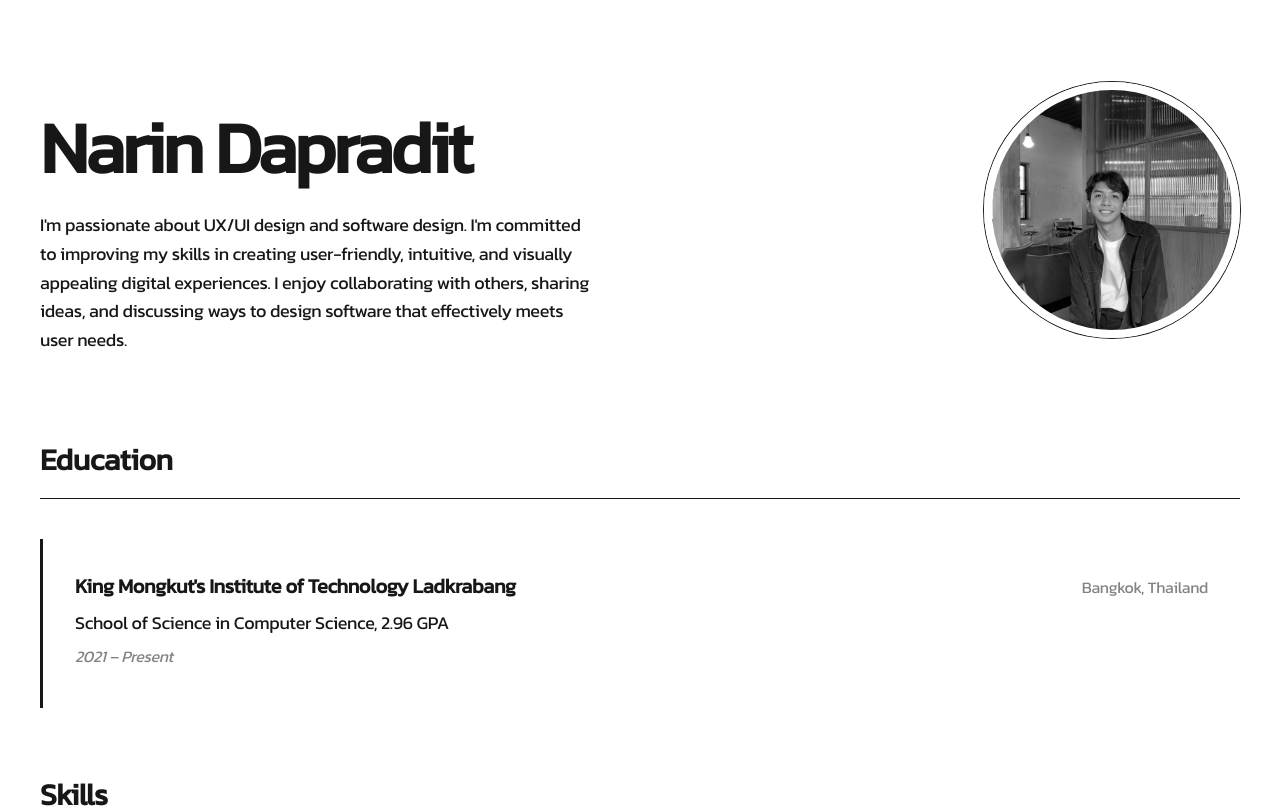
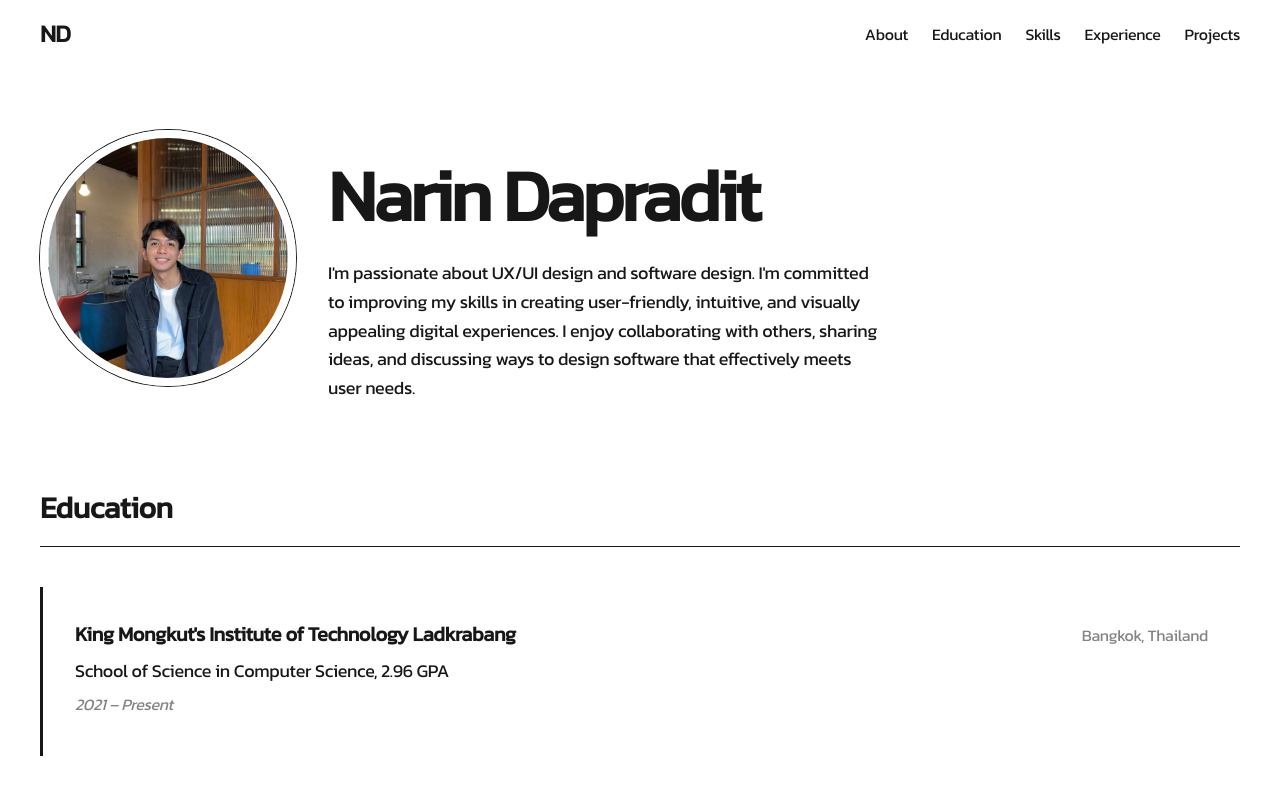
Before and after one commit to 2parn-is-parnparn/my-next-app, a Next.js app: page / in a window 1280 px wide. Shown: the top 808 px of the page. Built offline with nearby package versions, Linux system fonts and the light colour scheme.

Commit message:
add Navbar

```diff
--- /dev/null
+++ b/src/app/components/Navbar.tsx
@@ -0,0 +1,80 @@
+// components/Navbar.tsx
+'use client';
+import { useEffect } from 'react';
+import Link from 'next/link';
+
+export default function Navbar() {
+  useEffect(() => {
+    // Mobile menu toggle
+    const menuToggle = document.querySelector('.menu-toggle') as HTMLElement;
+    const navbarMenu = document.querySelector('.navbar-menu') as HTMLElement;
+
+    if (menuToggle && navbarMenu) {
+      menuToggle.addEventListener('click', function() {
+        navbarMenu.classList.toggle('active');
+      });
+    }
+
+    // Close mobile menu when clicking on a link
+    const navLinks = document.querySelectorAll('.navbar-menu a');
+    navLinks.forEach(link => {
+      link.addEventListener('click', function() {
+        if (navbarMenu) {
+          navbarMenu.classList.remove('active');
+        }
+      });
+    });
+
+    // Change navbar background on scroll
+    const navbar = document.querySelector('.navbar') as HTMLElement;
+
+    if (navbar) {
+      const handleScroll = () => {
+        if (window.scrollY > 50) {
+          navbar.style.backgroundColor = 'var(--background)';
+          navbar.style.boxShadow = '0 2px 10px rgba(0, 0, 0, 0.1)';
+        } else {
+          navbar.style.backgroundColor = 'transparent';
+          navbar.style.boxShadow = 'none';
+        }
+      };
+
+      window.addEventListener('scroll', handleScroll);
+
+      // Clean up event listener
+      return () => {
+        window.removeEventListener('scroll', handleScroll);
+      };
+    }
+
+    // Clean up other event listeners
+    return () => {
+      if (menuToggle && navbarMenu) {
+        menuToggle.removeEventListener('click', () => {});
+      }
+      navLinks.forEach(link => {
+        link.removeEventListener('click', () => {});
+      });
+    };
+  }, []);
+
+  return (
+    <nav className="navbar">
+      <div className="navbar-content">
+        <div className="navbar-logo">ND</div>
+        <div className="menu-toggle">
+          <span></span>
+          <span></span>
+          <span></span>
+        </div>
+        <ul className="navbar-menu">
+          <li><Link href="#about">About</Link></li>
+          <li><Link href="#education">Education</Link></li>
+          <li><Link href="#skills">Skills</Link></li>
+          <li><Link href="#experience">Experience</Link></li>
+          <li><Link href="#projects">Projects</Link></li>
+        </ul>
+      </div>
+    </nav>
+  );
+}
--- a/src/app/globals.css
+++ b/src/app/globals.css
@@ -28,6 +28,11 @@ body {
   letter-spacing: -0.02em;
 }
 
+html {
+  scroll-behavior: smooth;
+  scroll-padding-top: 6rem; /* Account for fixed navbar when scrolling to sections */
+}
+
 .container {
   min-height: 100vh;
 }
@@ -36,6 +41,7 @@ main {
   max-width: 1200px;
   margin: 0 auto;
   padding: 3rem 1.5rem;
+  padding-top: 6rem;
 }
 
 /* Section Title - Used across multiple sections */
@@ -86,7 +92,7 @@ main {
   height: 240px;
   overflow: hidden;
   border-radius: 50%;
-  filter: grayscale(100%);
+  filter: grayscale(0%);
   border: 8px solid var(--background);
   box-shadow: 0 0 0 1px var(--foreground);
   transition: all 0.3s ease;
@@ -99,7 +105,7 @@ main {
 }
 
 .myImage:hover {
-  filter: grayscale(0%);
+  filter: grayscale(100%);
   transform: scale(1.03);
 }
 
@@ -405,3 +411,115 @@ footer p {
     align-items: baseline;
   }
 }
+
+/* Navbar */
+.navbar {
+  position: fixed;
+  top: 0;
+  left: 0;
+  right: 0;
+  background-color: var(--background);
+  box-shadow: 0 2px 10px rgba(0, 0, 0, 0.1);
+  z-index: 1000;
+  transition: all 0.3s ease;
+  backdrop-filter: blur(5px);
+}
+
+.navbar-content {
+  max-width: 1200px;
+  margin: 0 auto;
+  display: flex;
+  justify-content: space-between;
+  align-items: center;
+  padding: 1rem 1.5rem;
+}
+
+.navbar-logo {
+  font-size: 1.5rem;
+  font-weight: 700;
+  color: var(--foreground);
+  text-decoration: none;
+  letter-spacing: -0.03em;
+}
+
+.navbar-menu {
+  display: flex;
+  list-style: none;
+  margin: 0;
+  padding: 0;
+  gap: 1.5rem;
+}
+
+.navbar-menu li a {
+  color: var(--foreground);
+  text-decoration: none;
+  font-size: 1rem;
+  font-weight: 500;
+  transition: all 0.2s ease;
+  position: relative;
+  padding: 0.5rem 0;
+}
+
+.navbar-menu li a::after {
+  content: '';
+  position: absolute;
+  width: 0;
+  height: 2px;
+  bottom: 0;
+  left: 0;
+  background-color: var(--foreground);
+  transition: width 0.3s ease;
+}
+
+.navbar-menu li a:hover::after {
+  width: 100%;
+}
+
+/* Mobile menu toggle */
+.menu-toggle {
+  display: none;
+  flex-direction: column;
+  justify-content: space-between;
+  width: 30px;
+  height: 21px;
+  cursor: pointer;
+}
+
+.menu-toggle span {
+  width: 100%;
+  height: 3px;
+  background-color: var(--foreground);
+  transition: all 0.3s ease;
+}
+
+@media (max-width: 767px) {
+  .menu-toggle {
+    display: flex;
+  }
+
+  .navbar-menu {
+    position: fixed;
+    top: 60px;
+    left: 0;
+    width: 100%;
+    height: 0;
+    overflow: hidden;
+    background-color: var(--background);
+    flex-direction: column;
+    align-items: center;
+    padding: 0;
+    gap: 0;
+    transition: height 0.3s ease;
+    z-index: 1000;
+  }
+
+  .navbar-menu.active {
+    height: auto;
+    padding: 1.5rem 0;
+    box-shadow: 0 10px 10px rgba(0, 0, 0, 0.1);
+  }
+
+  .navbar-menu li {
+    margin: 0.75rem 0;
+  }
+}
--- a/src/app/page.tsx
+++ b/src/app/page.tsx
@@ -1,27 +1,27 @@
-import Header from "@/app/components/Header";
+import Navbar from "./components/navbar";
 
 export default function Home() {
   return (
     <div className="container">
-      {/* <Header /> */}
+      <Navbar></Navbar>
 
       <main>
-        <section className="hero">
+        <section id="about" className="hero">
+          <div className="profile-container">
+            <div className="myImage">
+              <img src="/profile.jpg" alt="Profile" />
+            </div>
+          </div>
+
           <div className="hero-content">
             <h1 className="name">Narin Dapradit</h1>
             <p className="bio">
               I'm passionate about UX/UI design and software design. I'm committed to improving my skills in creating user-friendly, intuitive, and visually appealing digital experiences. I enjoy collaborating with others, sharing ideas, and discussing ways to design software that effectively meets user needs.
             </p>
           </div>
-
-          <div className="profile-container">
-            <div className="myImage">
-              <img src="/profile.jpg" alt="Profile" />
-            </div>
-          </div>
         </section>
 
-        <section className="education-section">
+        <section id="education" className="education-section">
           <h2 className="section-title">Education</h2>
           <div className="education-card">
             <div className="education-header">
@@ -33,7 +33,7 @@ export default function Home() {
           </div>
         </section>
 
-        <section className="skills-section">
+        <section  id="skills"className="skills-section">
           <h2 className="section-title">Skills</h2>
           <div className="skills-container">
             <div className="skills-category">
@@ -64,7 +64,7 @@ export default function Home() {
           </div>
         </section>
 
-        <section className="experience-section">
+        <section id="experience" className="experience-section">
           <h2 className="section-title">Experience</h2>
           <div className="experience-card">
             <div className="experience-header">
@@ -75,8 +75,8 @@ export default function Home() {
 
             </div>
             <div className="experience-company-section">
-            <p className="position">TechOps Team Internship, Ascend Money</p>
-            <span className="duration">January 8, 2024 – June 28, 2024</span>
+              <p className="position">TechOps Team Internship, Ascend Money</p>
+              <span className="duration">January 8, 2024 – June 28, 2024</span>
             </div>
 
             <h4 className="project-name">Machine Learning-Based Issue Detection in Jenkins Pipeline</h4>
@@ -90,12 +90,12 @@ export default function Home() {
           </div>
         </section>
 
-        <section className="projects-section">
+        <section id="projects"  className="projects-section">
           <h2 className="section-title">Academic Projects</h2>
           <div className="projects-grid">
             <div className="myCard">
               <div className="card-content">
-                <h3 className="project-title">ART TROVERT</h3>
+                <h3 className="project-title">ARTTROVERT</h3>
                 <h4 className="project-subtitle">INTERACTIVE SYSTEMS PROJECT</h4>
                 <p className="project-description">Art marketplace designed through UX research, competitive analysis, and Figma prototyping to enhance user engagement</p>
                 <button className="myButton">VIEW PROJECT</button>
@@ -104,7 +104,7 @@ export default function Home() {
 
             <div className="myCard">
               <div className="card-content">
-                <h3 className="project-title">MEDI SCAN</h3>
+                <h3 className="project-title">MEDISCAN</h3>
                 <h4 className="project-subtitle">AI COURSE PROJECT</h4>
                 <p className="project-description">AI-powered medicine recognition system using YOLO, LINE API, and Dialogflow for medication identification and information retrieval</p>
                 <button className="myButton">VIEW PROJECT</button>
@@ -113,7 +113,7 @@ export default function Home() {
 
             <div className="myCard">
               <div className="card-content">
-                <h3 className="project-title">TEAM MORTAL</h3>
+                <h3 className="project-title">TEAMMORTAL</h3>
                 <h4 className="project-subtitle">SOFTWARE DESIGN PROJECT</h4>
                 <p className="project-description">Gamer matchmaking platform built with React.js/Node.js; implemented UX/UI design principles and comprehensive software documentation</p>
                 <button className="myButton">VIEW PROJECT</button>
```
Also changed, not shown: src/app/components/Header.tsx (deleted, +0 -67 lines).
